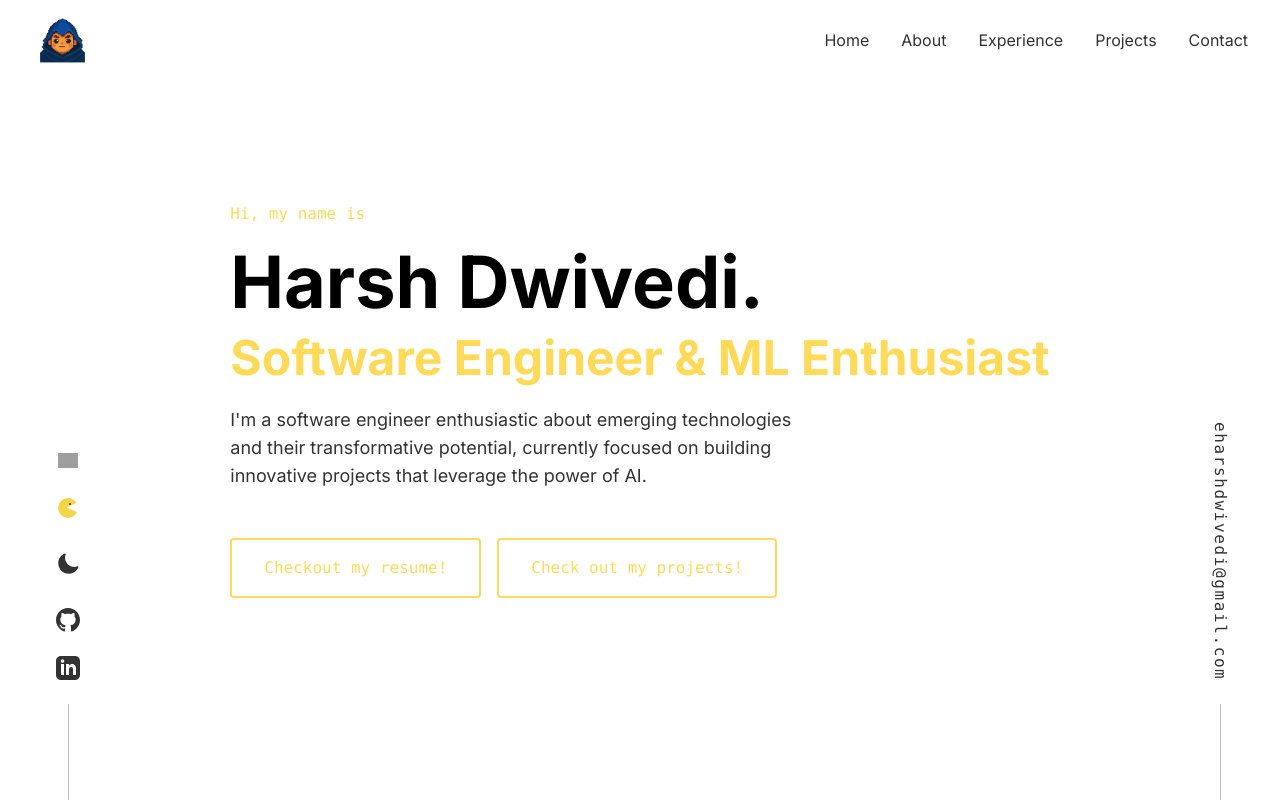
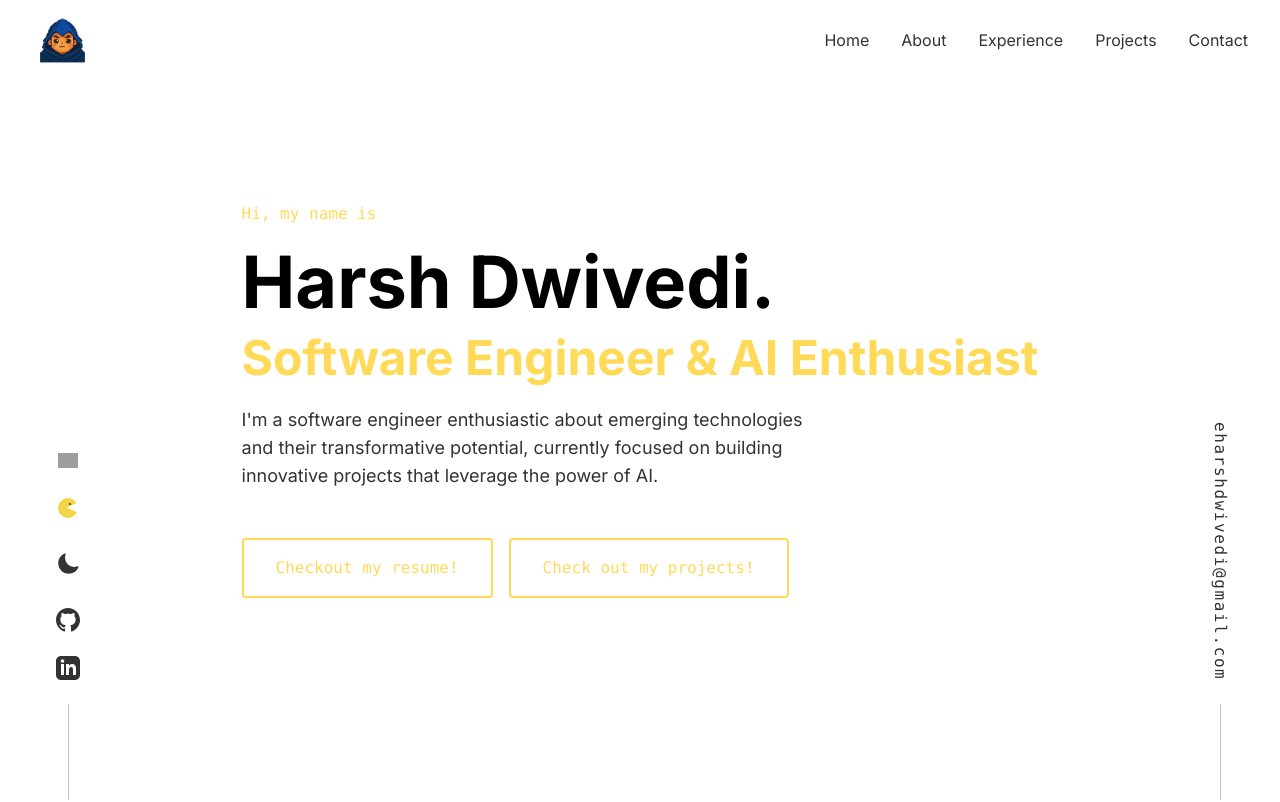
Before and after one commit to harsh746-exe/Harsh, a Next.js app: page / in a window 1280 px wide. Shown: the top 802 px of the page. Built offline with nearby package versions, Linux system fonts and the light colour scheme; grey boxes are pictures that could not be loaded.

Commit message:
Update Hero.tsx

```diff
--- a/src/components/Hero.tsx
+++ b/src/components/Hero.tsx
@@ -54,7 +54,7 @@ const Hero = ({ isPacmanActive, isSnakeActive, setIsPacmanActive, setIsSnakeActi
           transition={{ duration: 0.5, delay: 0.2 }}
           className="text-[rgb(var(--primary))] text-2xl sm:text-5xl font-bold mb-6"
         >
-          <TypeWriter text="Software Engineer & ML Enthusiast" delay={75} />
+          <TypeWriter text="Software Engineer & AI Enthusiast" delay={75} />
         </motion.h2>
 
         <motion.p
```
